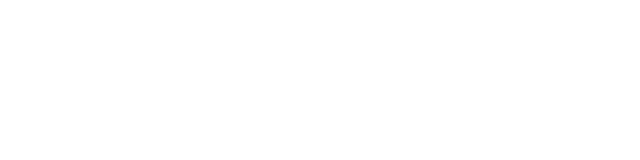
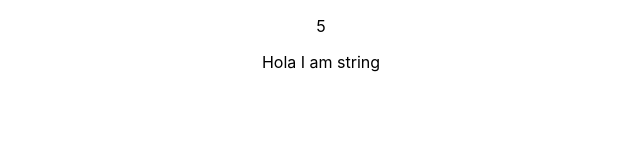
Before and after one commit to AnumQ/generics-example, a React (Create React App) app: page / in a window 1280 px wide. Shown: the top 160 px of the page, without its empty margins (319-959 px from the left). Built offline with nearby package versions, Linux system fonts and the light colour scheme.

Commit message:
add GenericExample function component

```diff
--- a/src/App.tsx
+++ b/src/App.tsx
@@ -2,12 +2,14 @@ import React from "react";
 import "./App.css";
 import { ObjectKeysExample } from "./Example1/ObjectKeysExample";
 import { ZooExample } from "./Example2/ZooExample";
+import GenericExample from "./Example2/GenericExample";
 
 function App() {
   return (
     <div className="App">
       {/* <ObjectKeysExample /> */}
       <ZooExample />
+      <GenericExample />
     </div>
   );
 }
--- /dev/null
+++ b/src/Example2/GenericExample.tsx
@@ -0,0 +1,16 @@
+const GenericExample = () => {
+  const genericObjectNumber = 5;
+  const genericObjectString = "Hola I am string";
+
+  function doSomething<T>(genericObject: T): T {
+    return genericObject;
+  }
+  return (
+    <>
+      <p>{doSomething(genericObjectNumber)}</p>
+      <p>{doSomething(genericObjectString)}</p>
+    </>
+  );
+};
+
+export default GenericExample;
```
